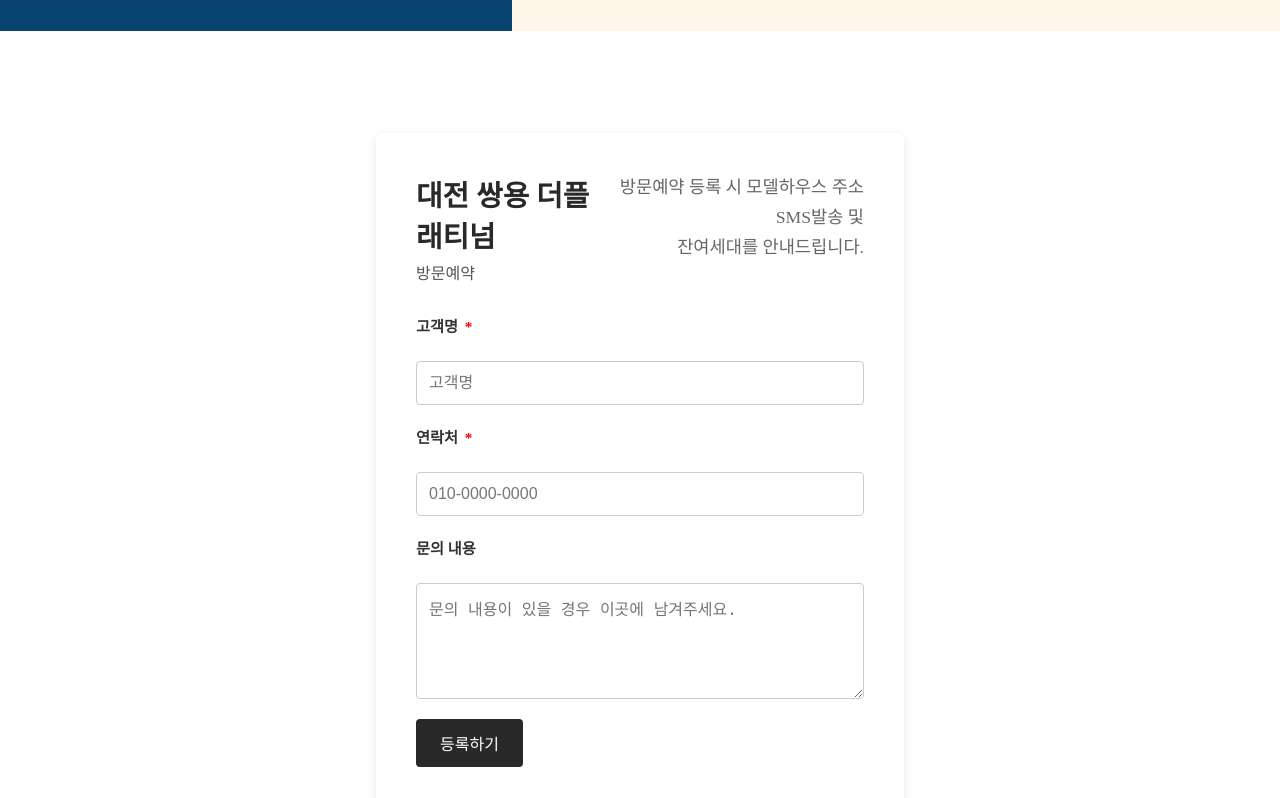
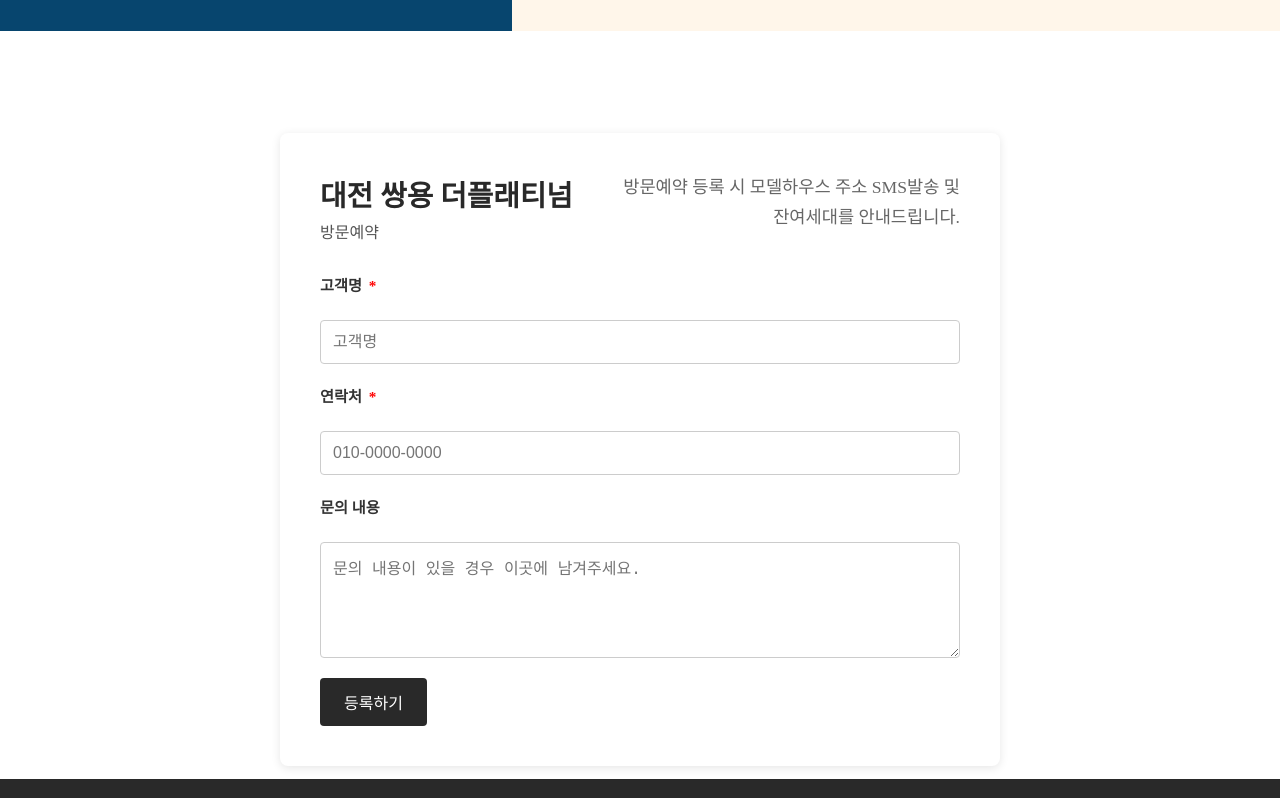
Before and after one commit to parkjihun22/daejeon-ssangyong, a React (Create React App) app: page / in a window 1280 px wide. Shown: the part 4600-5398 px from the top of the page. Built offline with nearby package versions, Linux system fonts and the light colour scheme; a web font is replaced by a local one.

Commit message:
feat : 스타일수정정

```diff
--- a/src/pages/Main/Main.module.scss
+++ b/src/pages/Main/Main.module.scss
@@ -1354,8 +1354,8 @@
 
 
   .pcVisitContainer {
-    width: 35%;
-    max-width: 900px;
+    width: 50%;
+    max-width: 700px;
     margin: 8vw auto 1vw auto; /* 가운데 정렬 */
     background-color: #fff;
     border-radius: 8px;
```
